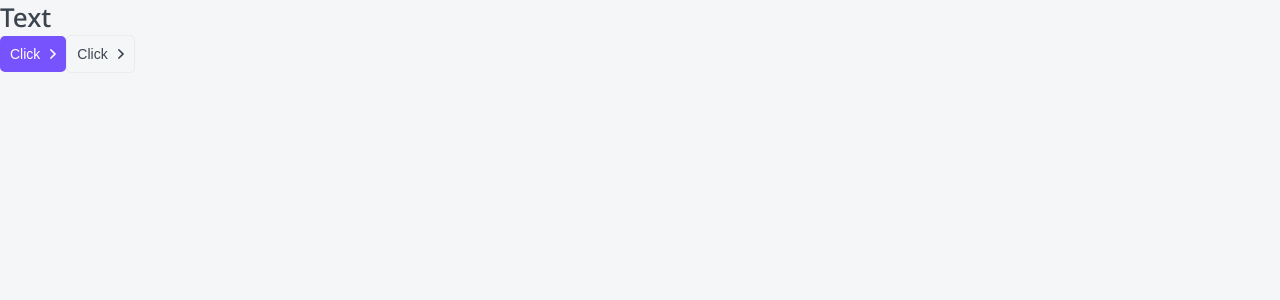
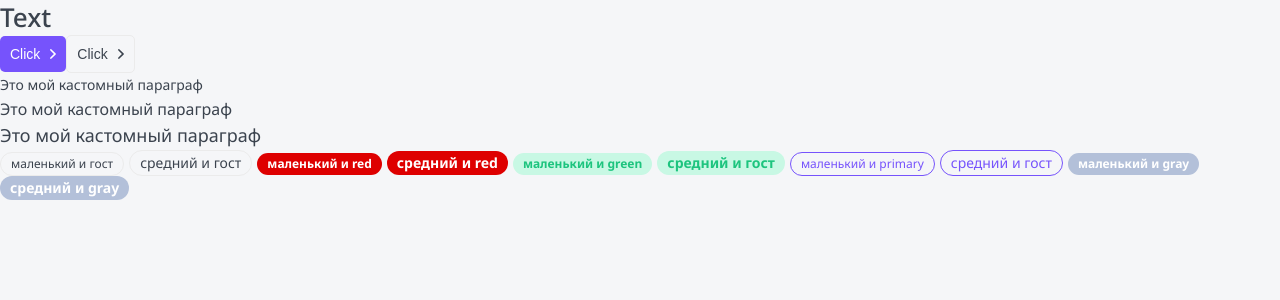
Before and after one commit to TrubitsynEgor/owl-top, a Next.js app: page / in a window 1280 px wide. Shown: the top 300 px of the page. Built offline with nearby package versions, Linux system fonts and the light colour scheme.

Commit message:
+ P comp + types +dynamic + Tag comp +types + dynamic

```diff
--- /dev/null
+++ b/src/components/P/P.module.scss
@@ -0,0 +1,19 @@
+.P {
+	margin: 0;
+	line-height: 24px;
+
+	&.small {
+		font-size: 14px;
+
+	}
+
+	&.medium {
+		font-size: 16px;
+	}
+
+	&.large {
+		font-size: 18px;
+		line-height: 29px;
+	}
+
+}
--- /dev/null
+++ b/src/components/P/P.tsx
@@ -0,0 +1,20 @@
+import { ReactNode } from 'react'
+import cl from 'classnames'
+import styles from './P.module.scss'
+
+interface PProps {
+	children: ReactNode
+	size?: 'small' | 'medium' | 'large'
+	className?: string
+}
+
+export const P = ({ children, size = 'medium', className }: PProps) => {
+	return (
+		<p className={cl(styles.P, className, {
+			[styles.small]: size === 'small',
+			[styles.large]: size === 'large'
+		})}>
+			{children}
+		</p>
+	)
+}
--- /dev/null
+++ b/src/components/Tag/Tag.module.scss
@@ -0,0 +1,45 @@
+.Tag {
+	display: inline-block;
+	margin-right: 5px;
+	border-radius: 20px;
+
+	&.small {
+		padding: 5px 10px;
+		font-size: 12px;
+		line-height: 12px;
+	}
+
+	&.medium {
+		padding: 5px 10px;
+		font-size: 14px;
+		line-height: 14px;
+	}
+
+	&.ghost {
+		border: 1px solid var(--gray-light);
+	}
+
+	&.red {
+		color: var(--light);
+		background-color: #de0000;
+		font-weight: 700;
+	}
+
+	&.gray {
+		color: var(--light);
+		background-color: #b3c0d9;
+		font-weight: 700;
+	}
+
+	&.green {
+		color: var(--green);
+		background-color: var(--green-light);
+		font-weight: 700;
+	}
+
+	&.primary {
+		color: var(--primary);
+		background-color: transparent;
+		border: 1px solid var(--primary);
+	}
+}
--- /dev/null
+++ b/src/components/Tag/Tag.tsx
@@ -0,0 +1,34 @@
+import { ReactNode } from 'react'
+import cl from 'classnames'
+import styles from './Tag.module.scss'
+import Link from 'next/link'
+
+interface PProps {
+	children: ReactNode
+	className?: string
+	size?: 'small' | 'medium'
+	color: 'ghost' | 'red' | 'gray' | 'green' | 'primary'
+	href?: string
+
+}
+
+export const Tag = ({ children, size = 'medium', color = 'ghost', href, className }: PProps) => {
+	return (
+		<div className={cl(styles.Tag, className, {
+			[styles.small]: size === 'small',
+			[styles.medium]: size === 'medium',
+			[styles.ghost]: color === 'ghost',
+			[styles.red]: color === 'red',
+			[styles.gray]: color === 'gray',
+			[styles.green]: color === 'green',
+			[styles.primary]: color === 'primary',
+		})}
+		>
+			{
+				href
+					? <Link href={href}>{children}</Link>
+					: <>{children}</>
+			}
+		</div>
+	)
+}
--- a/src/components/index.ts
+++ b/src/components/index.ts
@@ -1,2 +1,4 @@
 export * from './Htag/Htag'
 export * from './UI/Button/Button'
+export * from './P/P'
+export * from './Tag/Tag'
--- a/src/pages/index.tsx
+++ b/src/pages/index.tsx
@@ -1,5 +1,5 @@
 
-import { Button, Htag } from '@/components'
+import { Button, Htag, P, Tag } from '@/components'
 import { Inter } from 'next/font/google'
 
 const inter = Inter({ subsets: ['latin'] })
@@ -13,6 +13,25 @@ export default function Home() {
       <Htag tag='h1'>Text</Htag>
       <Button appearance='primary' arrow='right'>Click</Button>
       <Button appearance='ghost' arrow='right'>Click</Button>
+      <P size='small'>Это мой кастомный параграф</P>
+      <P >Это мой кастомный параграф</P>
+      <P size='large'>Это мой кастомный параграф</P>
+
+      <Tag size='small' color='ghost' >маленький и гост</Tag>
+      <Tag color='ghost' >средний и гост</Tag>
+
+      <Tag size='small' color='red' >маленький и red</Tag>
+      <Tag color='red' >средний и red</Tag>
+
+      <Tag size='small' color='green' >маленький и green</Tag>
+      <Tag color='green' >средний и гост</Tag>
+
+      <Tag size='small' color='primary' >маленький и primary</Tag>
+      <Tag color='primary' >средний и гост</Tag>
+
+      <Tag size='small' color='gray' >маленький и gray</Tag>
+      <Tag color='gray' >средний и gray</Tag>
+
     </div>
   )
 
--- a/src/styles/globals.scss
+++ b/src/styles/globals.scss
@@ -16,6 +16,7 @@ body {
   font-family: 'Noto Sans', sans-serif;
   background: #F5F6F8;
   color: var(--dark);
+  font-weight: 400;
 }
 
 a {
```
